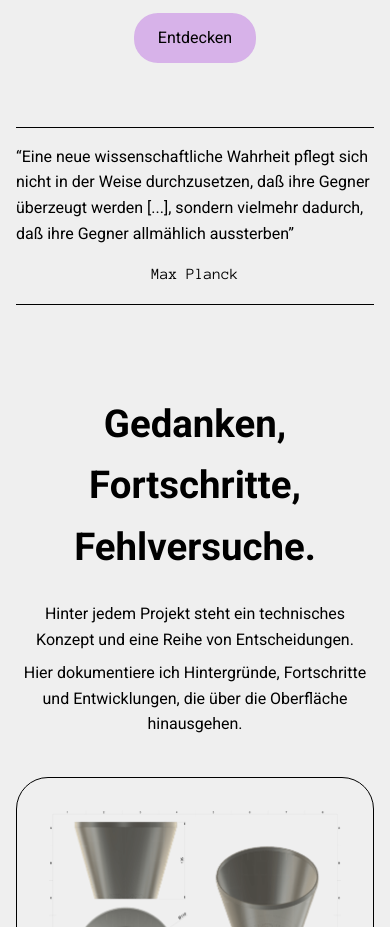
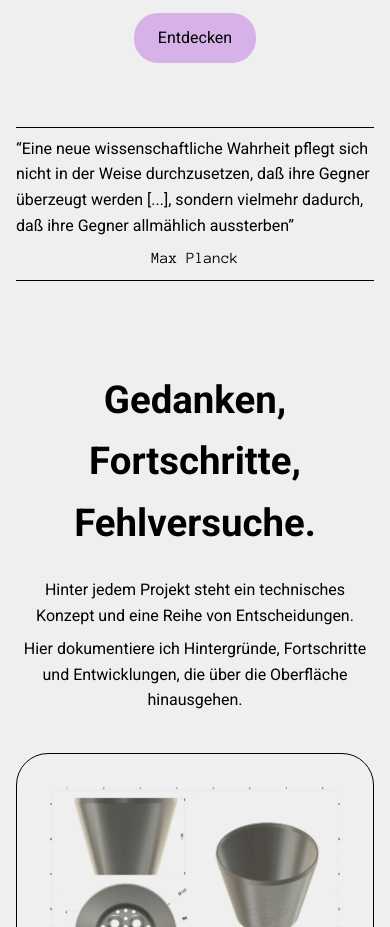
Before and after one commit to niklasschwabauer/Website, a plain HTML site: page index.html in a window 390 px wide. Shown: the part 3990-4917 px from the top of the page. Drawn offline with Linux system fonts and the light colour scheme; a script that the page names is missing; a web font is replaced by a local one.

Commit message:
Update home.css

```diff
--- a/css/home.css
+++ b/css/home.css
@@ -391,6 +391,8 @@
 
   .quote {
     flex-direction: column;
-    gap: 16px;
+    gap: 8px;
+
+    padding: 8px 0;
   }
 }
```
